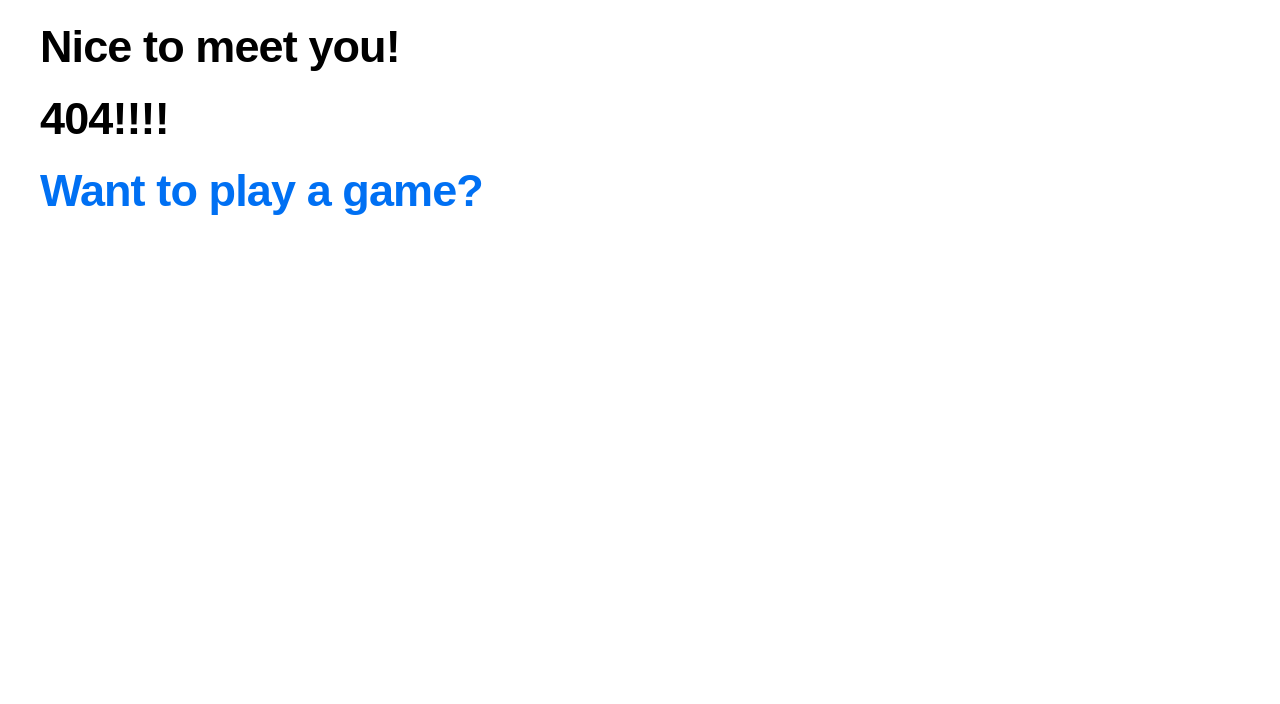
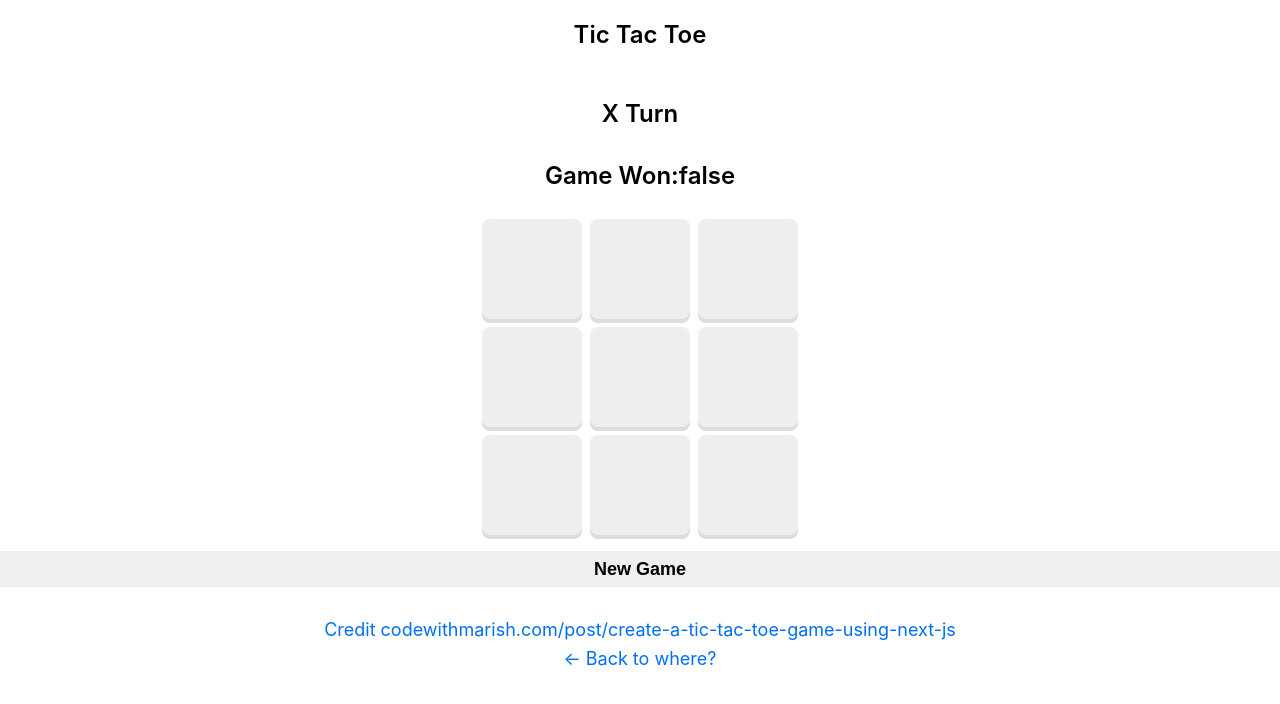
Before and after one commit to VinaiPhomsouvannady/nextjs-blog, a Next.js app: page /game in a window 1280 px wide. Before the commit this address had no page. Shown: the top 704 px of the page. Built offline with nearby package versions, Linux system fonts and the light colour scheme.

Commit message:
create tic-tac-toe component

```diff
--- a/components/game.js
+++ b/components/game.js
@@ -1,106 +1,127 @@
-import Board from '../components/board';
+import { useEffect, useState } from "react";
+import styles from './game.module.css';
+import Link from 'next/link';
 
 
-class Game extends React.Component {
-    constructor(props) {
-      super(props);
-      this.state = {
-        history: [
-          {
-            squares: Array(9).fill(null),
-          }
-        ],
-        stepNumber: 0,
-        xIsNext: true,
-      };
+
+  const WINNING_COMBO = [
+    [0, 1, 2],
+    [3, 4, 5],
+    [6, 7, 8],
+    [0, 3, 6],
+    [1, 4, 7],
+    [2, 5, 8],
+    [0, 4, 8],
+    [2, 4, 6],
+  ];
+
+export default function Game() {
+    const [xTurn, setXTurn] = useState(true);
+    const [won, setWon] = useState(false);
+    const [wonCombo, setWonCombo] = useState([]);
+    const [boardData, setBoardData] = useState({
+      0: "",
+      1: "",
+      2: "",
+      3: "",
+      4: "",
+      5: "",
+      6: "",
+      7: "",
+      8: "",
+    });
+
+    const [isDraw, setIsDraw] = useState(false);
+    const [modalTitle, setModalTitle] = useState("");
+    useEffect(() => {
+      checkWinner();
+      checkDraw();
+    }, [boardData]);
+
+  const updateBoardData = (idx) => {
+    if (!boardData[idx] && !won) {
+      //will check whether specify idx is empty or not
+      let value = xTurn === true ? "X" : "O";
+      setBoardData({ ...boardData, [idx]: value });
+      setXTurn(!xTurn);
     }
+  };
 
-    handleClick(i) {
-      const history = this.state.history.slice(0, this.state.stepNumber + 1);
-      const current = history[history.length - 1];
-      const squares = current.squares.slice();
-      if (calculateWinner(squares) || squares[i]) {
+  const checkDraw = () => {
+    let check = Object.keys(boardData).every((v) => boardData[v]);
+    setIsDraw(check);
+    if (check) setModalTitle("Match Draw!!!");
+  };
+
+  const checkWinner = () => {
+    WINNING_COMBO.map((bd) => {
+      const [a, b, c] = bd;
+      if (
+        boardData[a] &&
+        boardData[a] === boardData[b] &&
+        boardData[a] === boardData[c]
+      ) {
+        setWon(true);
+        setWonCombo([a, b, c]);
+        setModalTitle(`Player ${!xTurn ? "X" : "O"} Won!!!`);
+
         return;
       }
-      squares[i] = this.state.xIsNext ? 'X' : 'O';
-      this.setState({
-        history: history.concat(
-          [
-            {
-              squares: squares,
-            }
-          ]
-        ),
-        stepNumber: history.length,
-        xIsNext: !this.state.xIsNext,
-      });
-    }
+    });
+  };
 
-    jumpTo(step) {
-      this.setState({
-        stepNumber:step,
-        xIsNext:(step% 2) === 0
-      })
-    }
-
-    render() {
-      const history = this.state.history;
-      const current = history[this.state.stepNumber];
-      const winner = calculateWinner(current.squares);
-
-      const moves = history.map((step,move) => {
-        const desc = move ?
-        'Go to move #' + move :
-        'Go to game start';
-        return (
-          <li key={move}>
-            <button onClick={() => this.jumpTo(move)}>
-              {desc}
-            </button>
-          </li>
-        )
-      })
-      let status;
-      if(winner) {
-        status = 'Winner: ' + winner;
-      } else {
-        status = 'Next player: ' + (this.state.xIsNext ? 'X' : 'O');
-      }
+  const reset = () => {
+    setBoardData({
+      0: "",
+      1: "",
+      2: "",
+      3: "",
+      4: "",
+      5: "",
+      6: "",
+      7: "",
+      8: "",
+    });
+    setXTurn(true);
+    setWon(false);
+    setWonCombo([]);
+    setIsDraw(false);
+    setModalTitle("");
+  };
 
 
-      return (
-        <div className="game">
-          <div className="game-board">
-            <Board
-              squares={current.squares}
-              onClick={(i) => this.handleClick(i)}
-            />
+    return (
+      <div>
+        <h1 className={styles.game__menu}>Tic Tac Toe</h1>
+        <div className={styles.game}>
+          <div className={styles.game__menu}>
+            <p>{xTurn === true ? "X Turn" : "O Turn"}</p>
+            <p>{`Game Won:${won}`}</p>
           </div>
-          <div className="game-info">
-            <div>{status}</div>
-            <ol>{moves}</ol>
+          <div className={styles.game__board}>
+            {[...Array(9)].map((v, idx) => {
+              return (
+                <div
+                onClick={() => {
+                  updateBoardData(idx);
+                }}
+                  key={idx}
+                  className={styles.square}>
+                  {boardData[idx]}
+                </div>
+              );
+            })}
           </div>
         </div>
-      );
-    }
+        <div className="modal">
+        <div className={styles.modal__title}>{modalTitle}</div>
+        <button onClick={reset}>New Game</button>
+      </div>
+        <br/>
+        <div className={styles.game}>
+        <a href="https://codewithmarish.com/post/create-a-tic-tac-toe-game-using-next-js">Credit codewithmarish.com/post/create-a-tic-tac-toe-game-using-next-js </a>
+        <Link href="/">← Back to where?</Link>
+        </div>
+      </div>
+    );
   }
-
-  function calculateWinner(squares) {
-    const lines = [
-      [0, 1, 2],
-      [3, 4, 5],
-      [6, 7, 8],
-      [0, 3, 6],
-      [1, 4, 7],
-      [2, 5, 8],
-      [0, 4, 8],
-      [2, 4, 6],
-    ];
-    for (let i = 0; i < lines.length; i++) {
-      const [a, b, c] = lines[i];
-      if (squares[a] && squares[a] === squares[b] && squares[a] === squares[c]) {
-        return squares[a];
-      }
-    }
-    return null;
-  }
--- /dev/null
+++ b/pages/game.js
@@ -0,0 +1,10 @@
+import Link from 'next/link';
+import Game from '../components/game'
+import { useEffect, useState } from "react";
+
+
+export default function Test() {
+  return (
+    <Game />
+  );
+}
--- a/styles/utils.module.css
+++ b/styles/utils.module.css
@@ -50,55 +50,3 @@
   .lightText {
     color: #666;
   }
-
-
-  body {
-    font: 14px "Century Gothic", Futura, sans-serif;
-    margin: 20px;
-  }
-
-  ol, ul {
-    padding-left: 30px;
-  }
-
-  .board-row:after {
-    clear: both;
-    content: "";
-    display: table;
-  }
-
-  .status {
-    margin-bottom: 10px;
-  }
-
-  .square {
-    background: rgb(161, 45, 45);
-    border: 1px solid #999;
-    float: left;
-    font-size: 24px;
-    font-weight: bold;
-    line-height: 34px;
-    height: 34px;
-    margin-right: -1px;
-    margin-top: -1px;
-    padding: 0;
-    text-align: center;
-    width: 34px;
-  }
-
-  .square:focus {
-    outline: none;
-  }
-
-  .kbd-navigation .square:focus {
-    background: #ddd;
-  }
-
-  .game {
-    display: flex;
-    flex-direction: row;
-  }
-
-  .game-info {
-    margin-left: 20px;
-  }
```
Also changed, not shown: components/board.js (deleted, +0 -36 lines), components/square.js (deleted, +0 -7 lines).
